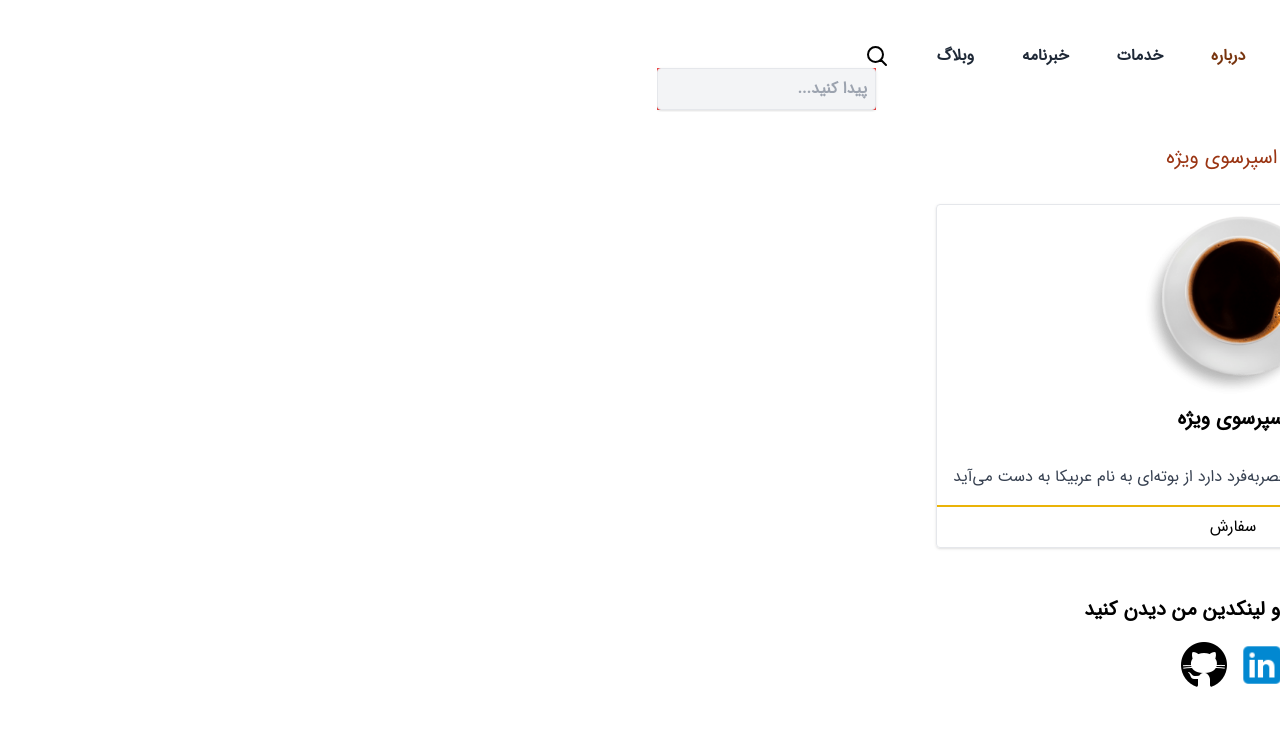
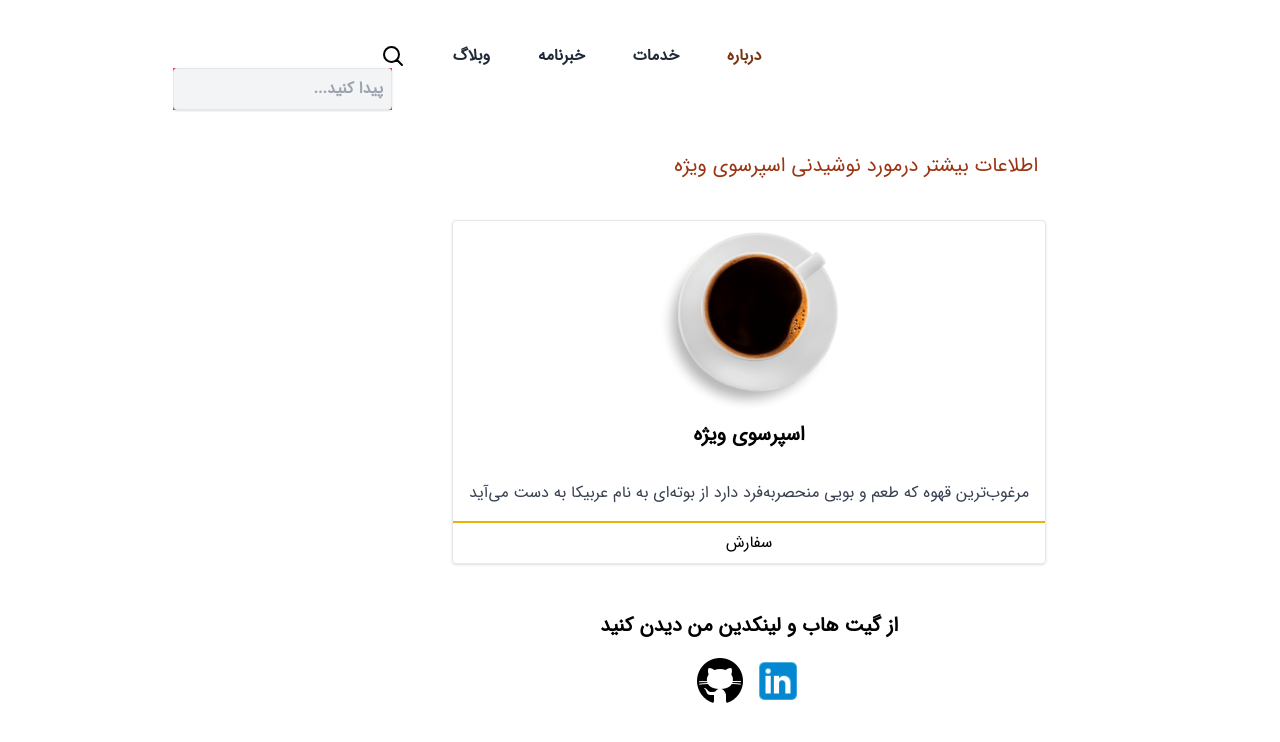
Before and after one commit to Niloofar-Palvaneh/Coffee-shop, a Next.js app: page /moreCoffee/1 in a window 1280 px wide. Shown: the top 742 px of the page. Built offline with nearby package versions, Linux system fonts and the light colour scheme.

Commit message:
clean ui

```diff
--- a/components/navbar/Navbar.js
+++ b/components/navbar/Navbar.js
@@ -1,7 +1,6 @@
 import Image from "next/image"
 import Link from "next/link"
 import { useState } from "react"
-import styles from "./Navbar.module.css"
 
 export default function Navbar() {
     const [activeLinkId, setActiveLinkId] = useState(1)
@@ -62,7 +61,7 @@ export default function Navbar() {
                                 </li>
                             ))
                         }
-                        <li className="">
+                        <li>
                             <svg
                                 onClick={isShowSearchBoxHandler}
                                 xmlns="http://www.w3.org/2000/svg" fill="none" viewBox="0 0 24 24" stroke-width="2" stroke="currentColor" class="w-6 h-6 cursor-pointer">
@@ -87,9 +86,9 @@ export default function Navbar() {
 
                     <ul
                         onClick={isShoMobileMenuHandler}
-                        className={`${styles.custom_style} ${isShoMobileMenu ? "-left-[800px]" : "left-0"}
+                        className={`bg-orange-100 ${isShoMobileMenu ? "-left-[800px]" : "left-0"}
                     flex items-center justify-center gap-12 flex-col font-bold text-xl z-40
-                     fixed  top-0 transition-all w-full h-[100vh]`}>
+                     fixed top-0 transition-all w-full h-[100vh]`}>
                         {
                             links.map(link => (
                                 <li
--- a/components/navbar/Navbar.module.css
+++ /dev/null
@@ -1,3 +0,0 @@
-.custom_style {
-    background-color: rgba(255, 153, 0, 0.893);
-}
--- a/pages/_app.js
+++ b/pages/_app.js
@@ -1,5 +1,13 @@
 import '@/styles/globals.css'
+import Navbar from '@/components/navbar/Navbar'
+import Footer from '@/components/footer/Footer'
 
 export default function App({ Component, pageProps }) {
-  return <Component {...pageProps} />
+  return (
+    <>
+    <Navbar/>
+    <Component {...pageProps} />
+    <Footer/>
+    </>
+  )
 }
--- a/pages/_document.js
+++ b/pages/_document.js
@@ -1,16 +1,12 @@
 import { Html, Head, Main, NextScript } from 'next/document'
-import Navbar from '@/components/navbar/Navbar'
-import Footer from '@/components/footer/Footer'
 
 export default function Document() {
   return (
     <Html lang="en">
       <Head />
       <body>
-        <Navbar/>
         <Main />
         <NextScript />
-        <Footer/>
       </body>
     </Html>
   )
--- a/pages/moreCoffee/[id].js
+++ b/pages/moreCoffee/[id].js
@@ -67,11 +67,11 @@ export default function singleCoffee() {
             <div className="flex items-center justify-around">
                 {
                     newCoffees.map(coffee => (
-                        <div className="flex flex-col gap-4 mt-8">
-                            <h1 className="text-xl mb-4 text-orange-800">
+                        <div className="flex flex-col gap-4 mt-8 w-max">
+                            <h1 className="text-xl mb-4 text-orange-800 p-2">
                                 اطلاعات بیشتر درمورد نوشیدنی {coffee.title}
                             </h1>
-                            <div className="group flex flex-col items-center justify-center border rounded shadow w-max">
+                            <div className="group flex flex-col items-center justify-center border rounded shadow">
                                 <Image
                                     className="group-hover:rotate-45 transition-all p-2"
                                     src={coffee.img} width={200} height={200} alt="..." />
@@ -79,7 +79,7 @@ export default function singleCoffee() {
                                     <h5 className="text-xl font-bold ">
                                         {coffee.title}
                                     </h5>
-                                    <p className=" p-4 text-center text-gray-700">
+                                    <p className=" p-4 text-center text-gray-700 ">
                                         {coffee.des}
                                     </p>
                                 </div>
--- a/pages/moreCoffee/index.js
+++ b/pages/moreCoffee/index.js
@@ -61,7 +61,7 @@ export default function MoreCoffee() {
     ]
     return (
         <>
-            <div className="mt-12">
+            <div className="mt-12 overflow-hidden">
                 <div className="w-full flex items-center justify-center">
                     <div className="w-1/2 flex flex-col gap-8 items-center justify-center text-center sm:w-full">
                         <div className="flex flex-col items-center justify-center gap-2">
```
